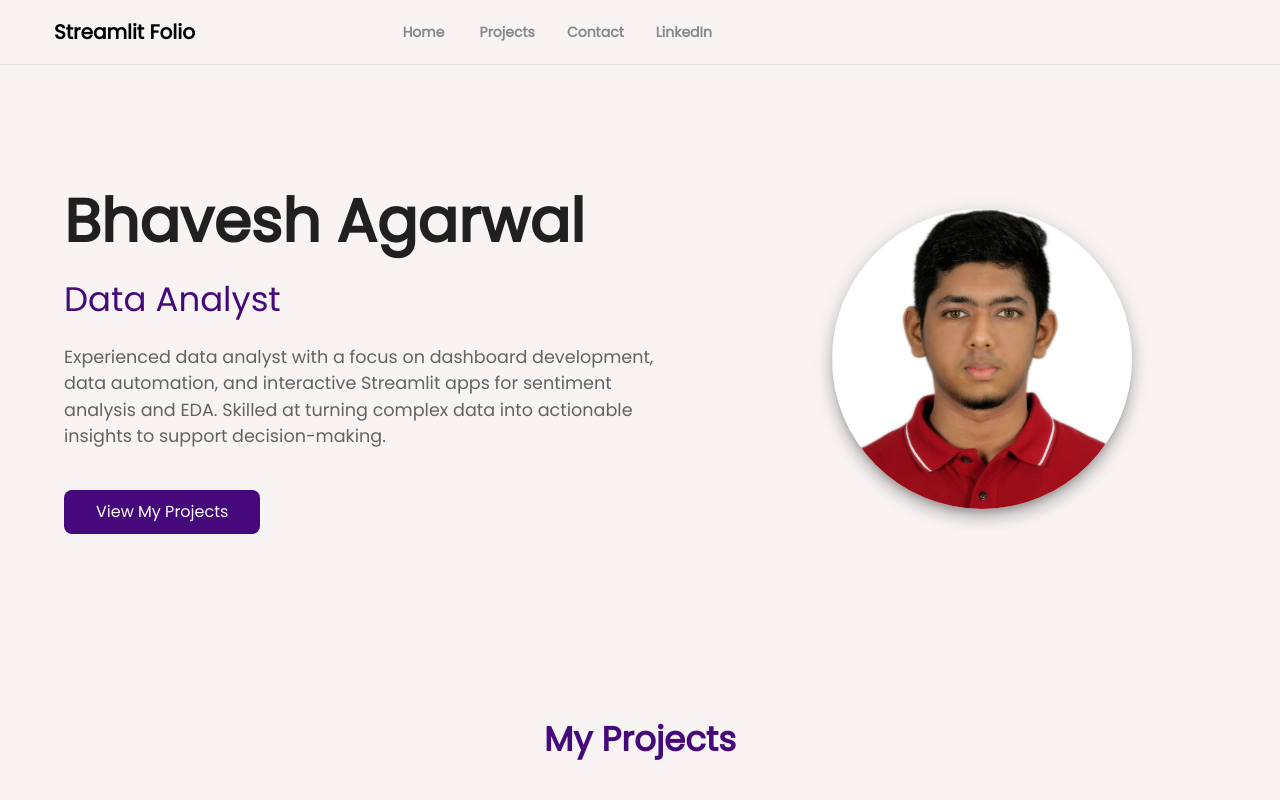
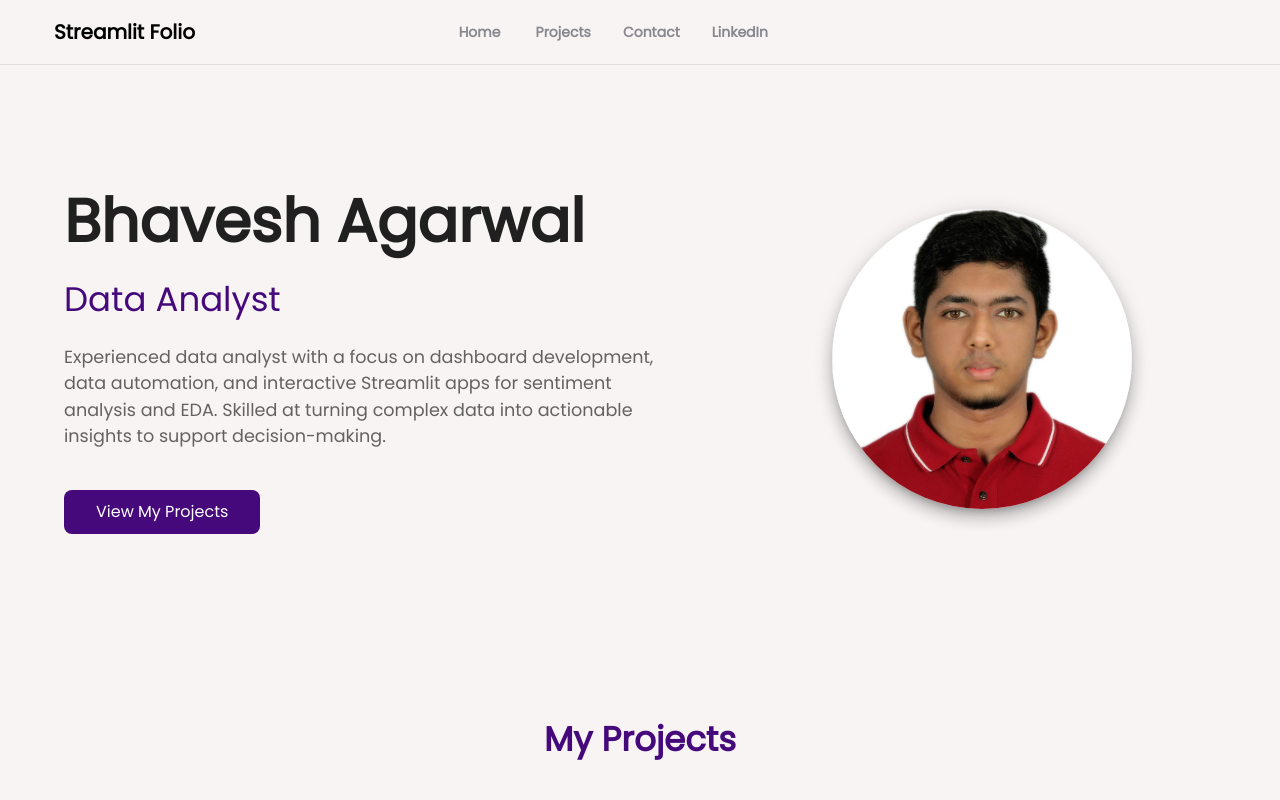
Before and after one commit to bhavesh2k/portfolio, a React (Create React App) app: page / in a window 1280 px wide. Shown: the top 800 px of the page. Built offline with nearby package versions, Linux system fonts and the light colour scheme; some icons are missing.

Commit message:
Minor UI changes

```diff
--- a/src/components/Header.jsx
+++ b/src/components/Header.jsx
@@ -63,7 +63,7 @@ const Header = () => {
         </Box>
 
         {/* Right-aligned links */}
-        <Box sx={{ display: "flex", gap: 2, pr: 67}}>
+        <Box sx={{ display: "flex", gap: 2, pr: 60}}>
           <Button
             onClick={scrollToTop}
             sx={{
```
